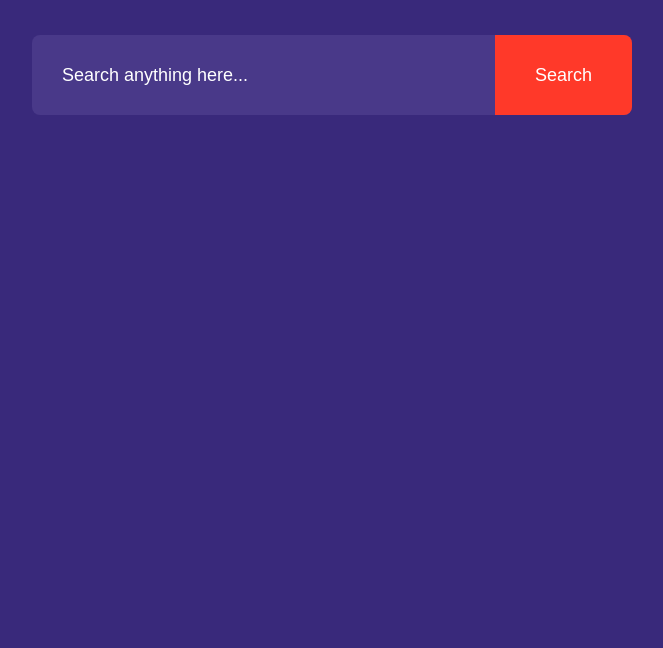
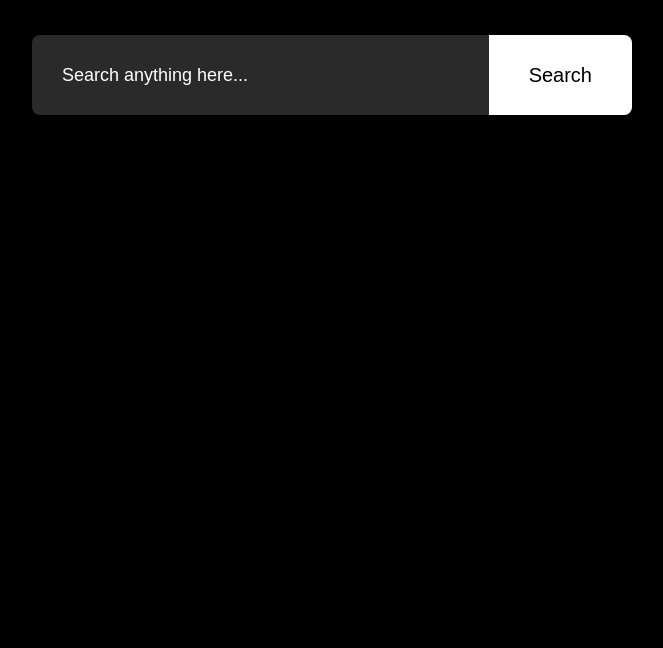
Before and after one commit to shashank1220/Image-Search-Engine, a plain HTML site: page index.html in a window 1280 px wide. Shown: the part 152-800 px from the top of the page, without its empty margins (308-971 px from the left). Drawn offline with Linux system fonts and the light colour scheme.

Commit message:
Update style.css
background color modified

```diff
--- a/style.css
+++ b/style.css
@@ -5,7 +5,7 @@
     font-family: 'Poppins', sans-serif;
 }
 body {
-    background: #39297b;
+    background: #000000;
     color: #ffffff;
 }
 h1 {
@@ -18,7 +18,7 @@ form {
     max-width: 600px;
     margin: auto;
     height: 80px;
-    background-color: #493989;
+    background-color: #2a2a2a;
     display: flex;
     align-items: center;
     border-radius: 8px;
@@ -36,9 +36,10 @@ form input {
 form button {
     padding: 0 40px;
     height: 100%;
-    background-color: #ff3929;
-    color: #ffffff;
-    font-size: 18px;
+    background-color: #ffffff;
+    color: #000000;
+    font-size: 20px;
+    font-weight: 500;
     border: 0;
     outline: 0;
     border-top-right-radius: 8px;
@@ -50,8 +51,8 @@ form button {
     font-size: 18px;
 }
 #show-more-btn {
-    background-color: #ff3929;
-    color: #ffffff;
+    background-color: #ffffff;
+    color: #000000;
     border: 0;
     outline: 0;
     padding: 10px 20px;
```
